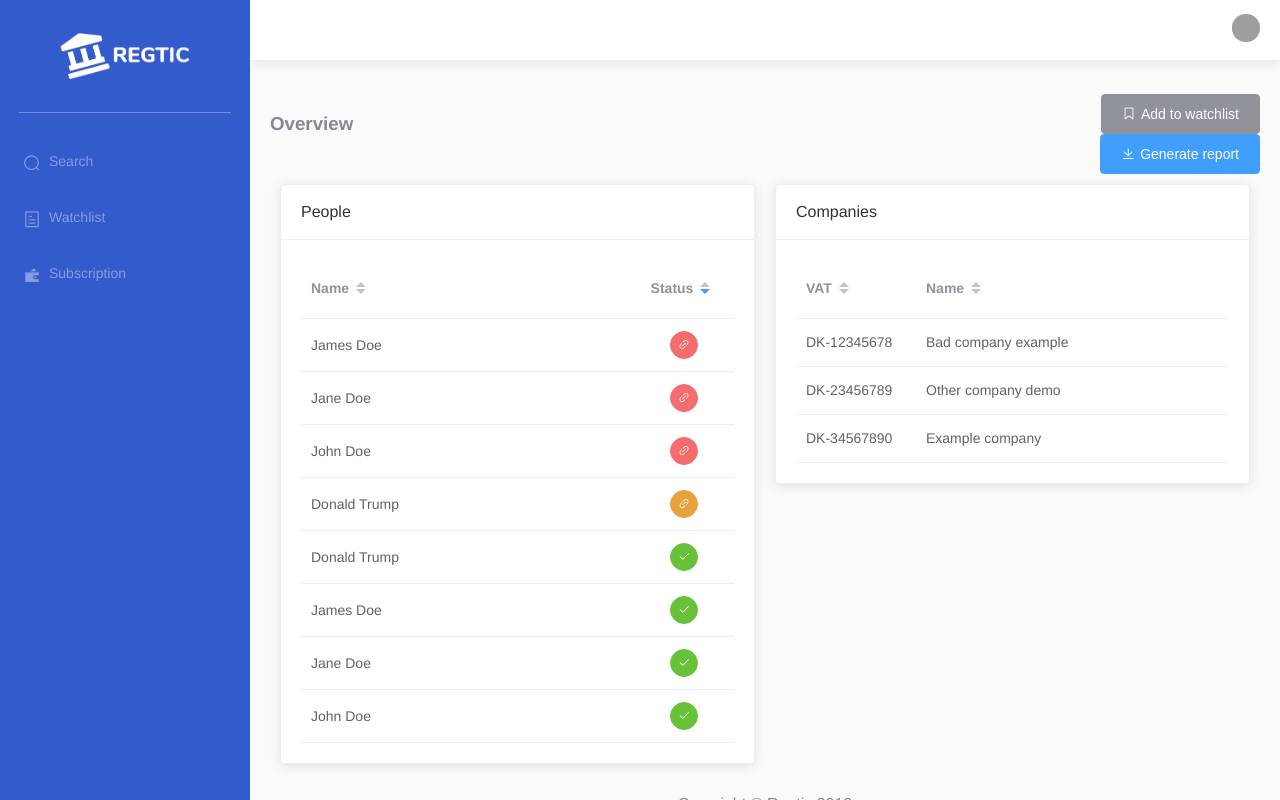
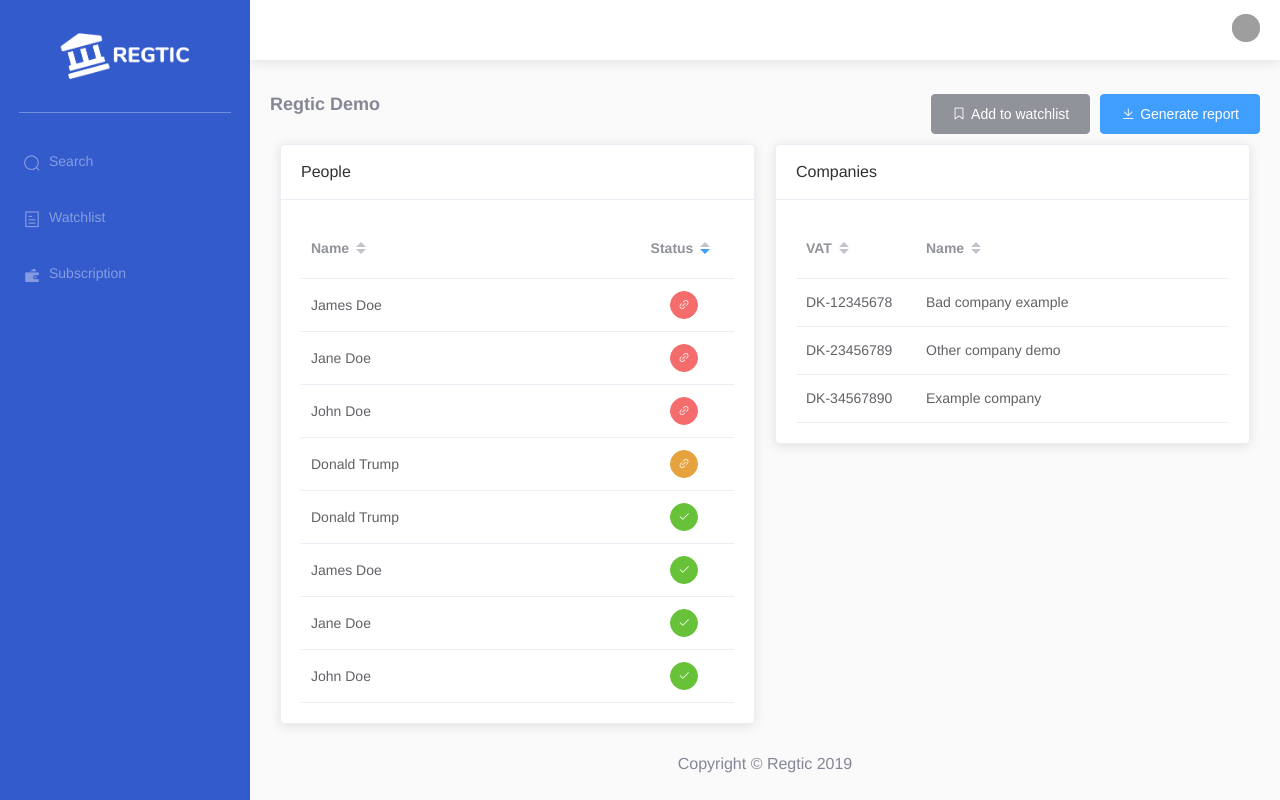
Before and after one commit to alexdor/regtic, a Vue app in the folder app/: page /company/1 in a window 1280 px wide. Built offline with nearby package versions, Linux system fonts and the light colour scheme; grey boxes are pictures that could not be loaded; the HTML template or start-up script is replaced by a standard one.

Commit message:
Added title in a different way to company view

```diff
--- a/app/src/views/Company.vue
+++ b/app/src/views/Company.vue
@@ -1,8 +1,12 @@
 <template>
   <div class="full-height">
     <el-row>
-      <el-col :span="18"><h1>Overview</h1></el-col>
-      <el-col :span="6" align="right">
+      <el-col :span="4">
+        <div class="title">
+          {{ name }}
+        </div>
+      </el-col>
+      <el-col :span="20" align="right">
         <el-button type="info" icon="el-icon-collection-tag"
           >Add to watchlist</el-button
         >
@@ -149,8 +153,12 @@ export default class Home extends Vue {
 }
 </script>
 
-<!-- Add "scoped" attribute to limit CSS to this component only -->
 <style scoped lang="scss">
+.title {
+  font-size: 18px;
+  font-weight: 700;
+}
+
 .text-large {
   display: inline-block;
   font-size: 18px;
```
